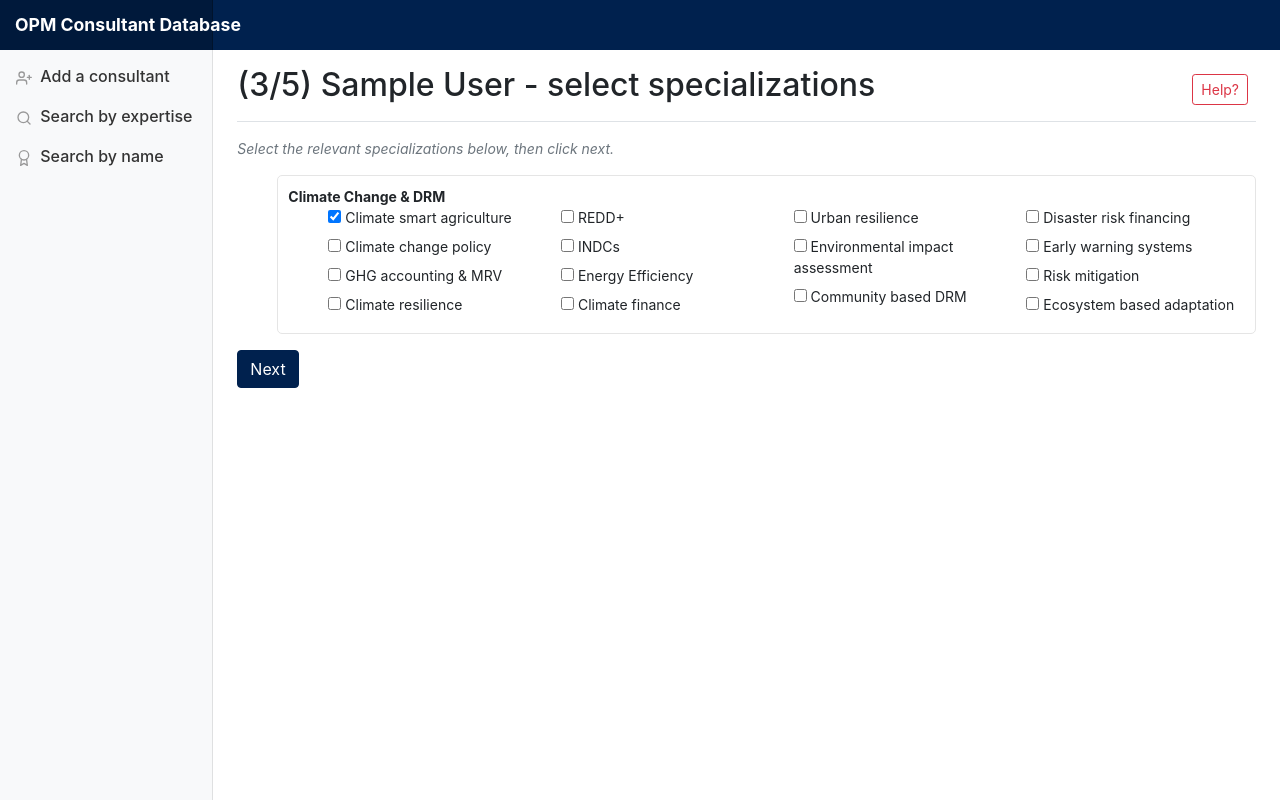
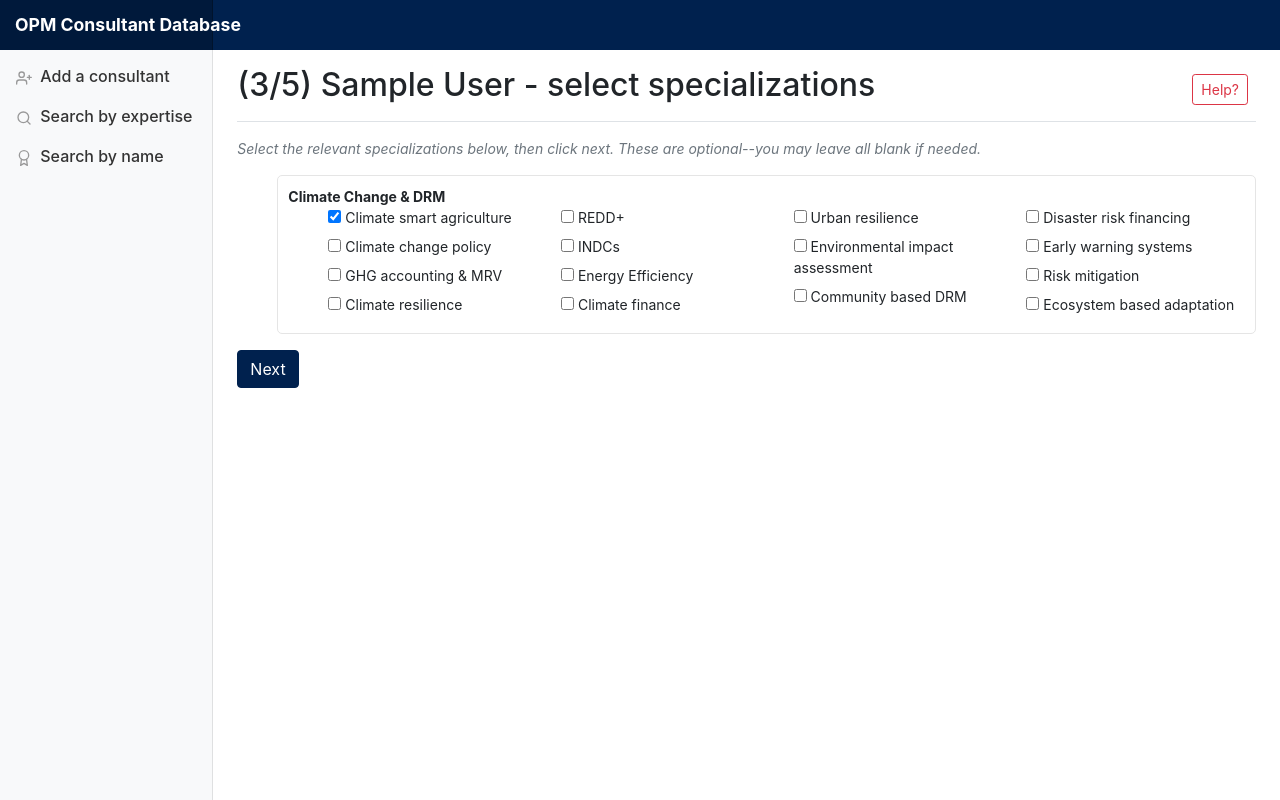
Before and after one commit to faaizajaz/consultDB, a Django app: page /consultant/1/sp/ in a window 1280 px wide. Run offline with Django 3.2, Linux system fonts and the light colour scheme; a user stored in the database is signed in; data comes from the database, SQL or seed files in the repository; tables that the repository leaves empty hold one stand-in row (values such as "Sample post"); some libraries are stand-ins or nearby versions.

Commit message:
Better guidance text

```diff
--- a/consultant/templates/consultant/add-consultant-practice-area.html
+++ b/consultant/templates/consultant/add-consultant-practice-area.html
@@ -10,7 +10,7 @@
 {% endblock %}
 
 {% block content %}
-	<p class="text-muted italic"><i>Select the relevant practice areas below, then click next.</i></p>
+	<p class="text-muted italic"><i>Select the relevant practice areas below, then click next. You must select at least one practice area.</i></p>
 	<form method = "POST">
 		{% csrf_token %}
 		{{ form}}
--- a/consultant/templates/consultant/add-consultant-specialization.html
+++ b/consultant/templates/consultant/add-consultant-specialization.html
@@ -10,7 +10,7 @@
 {% endblock %}
 
 {% block content %}
-	<p class="text-muted italic"><i>Select the relevant specializations below, then click next.</i></p>
+	<p class="text-muted italic"><i>Select the relevant specializations below, then click next. These are optional--you may leave all blank if needed.</i></p>
 	<form method = "POST">
 		{% csrf_token %}
 		{{ form }}
--- a/consultant/templates/consultant/rate-consultant.html
+++ b/consultant/templates/consultant/rate-consultant.html
@@ -10,6 +10,7 @@ Add a review for {{consultant.first_name}} {{consultant.last_name}}
 {% endblock %}
 
 {% block content %}
+	<p class="text-muted italic"><i>Add a review for {{consultant.first_name}} {{consultant.last_name}}. The rating scale is from 1-5, with 1 being "poor" and 5 being "excellent" </i></p>
 	<form method = "POST">
 		{% csrf_token %}
 		{{ form|crispy }}
```
